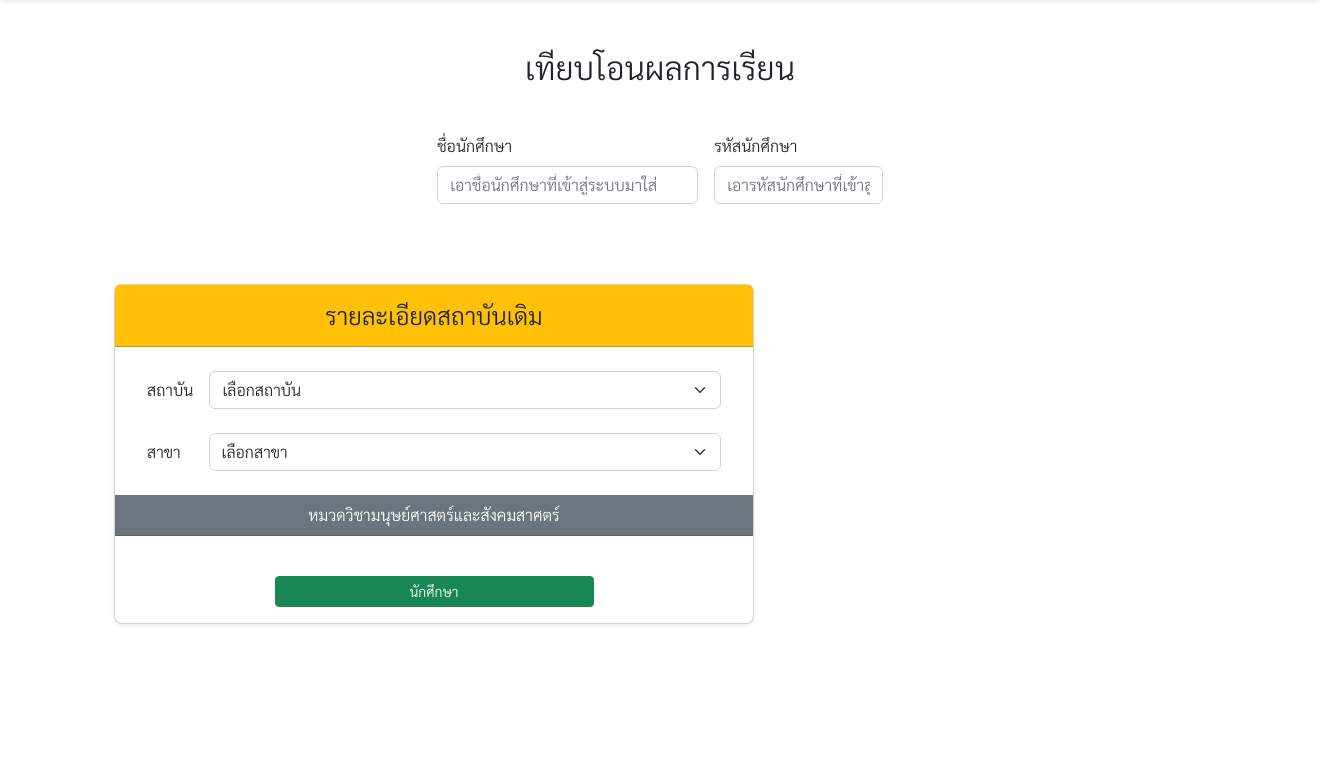
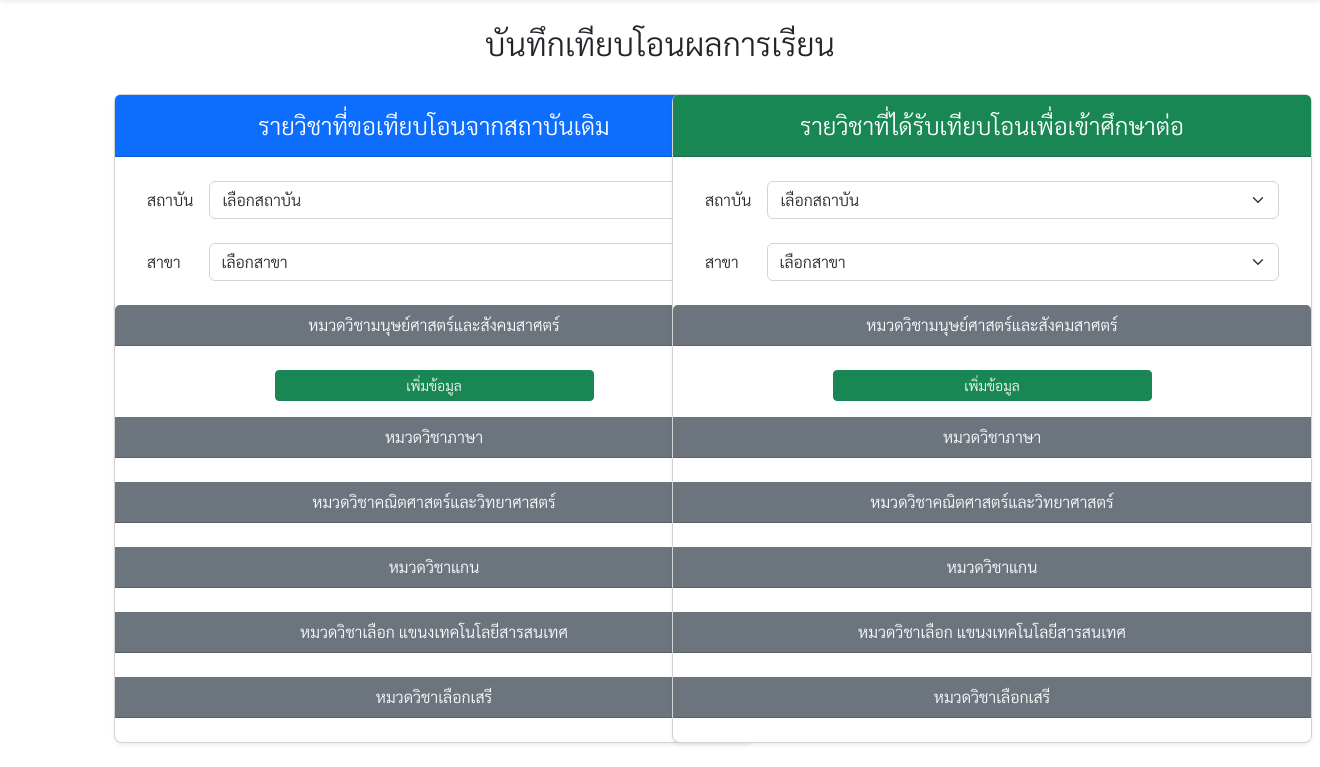
Before and after one commit to pattadon14/WebTranferPJ, a Django app: page /Stu_Tranfer/ in a window 1320 px wide. Shown: the part 83-850 px from the top of the page. Before the commit the page ends 708 px from the top, so only its background shows below. Run offline with Django 4.2, Linux system fonts and the light colour scheme.

Commit message:
Update Student V.1

```diff
--- a/templates/Admin_Edit_Course.html
+++ b/templates/Admin_Edit_Course.html
@@ -9,7 +9,7 @@
         {% csrf_token %}
 
         <div class="py-4 text-left">
-            <h2>จัดการหลักสูตร</h2>
+            <h2>แก้ไขหลักสูตร</h2>
         </div>
         <div class="row">
             <div class="col-md-4">
--- a/templates/Student_SaveTranfer.html
+++ b/templates/Student_SaveTranfer.html
@@ -8,27 +8,15 @@
     <form action="#" method="POST">
         {% csrf_token %}
 
-        <div class="py-5">
-            <center><h2 class="mb-5">เทียบโอนผลการเรียน</h2>
-            <div class="row g-3 justify-content-center mb-3 ">
-                <div class="col-sm-3 text-start mb-3">
-                    <label for="title" class="form-label">ชื่อนักศึกษา</label>
-                    <input type="text" class="form-control" id="#" name = "#" placeholder="เอาชื่อนักศึกษาที่เข้าสู่ระบบมาใส่" >
+        <div class="py-4 text-center">
+            <h2>บันทึกเทียบโอนผลการเรียน</h2>
         </div>
-                <div class="col-sm-2 text-start mb-3">
-                    <label for="title" class="form-label">รหัสนักศึกษา</label>
-                    <input type="text" class="form-control" id="#" name = "#" placeholder="เอารหัสนักศึกษาที่เข้าสู่ระบบมาใส่" >
-                </div>
-            </div></center>
-        </div>
-    </form>
 
-    <main>
-        <div class="row row-cols-2 row-cols-md-3 mb-3 text-center">
+        <div class="row row-cols-2 row-cols text-center">
             <div class="col">
                 <div class="card mb-4 rounded-3 shadow-sm " style="width:40rem;">
-                    <div class="card-header py-3 bg-warning mb-4">
-                        <center><h4 class="my-0 fw-normal ">รายละเอียดสถาบันเดิม</h4></center>
+                    <div class="card-header py-3 bg-primary text-white mb-4">
+                        <center><h4 class="my-0 fw-normal ">รายวิชาที่ขอเทียบโอนจากสถาบันเดิม</h4></center>
                     </div>
                     <div class="row g-3 align-items-center mx-4 mb-4">
                         <div class="col-auto">
@@ -56,13 +44,14 @@
                             </select>
                         </div>
                     </div>
+                    <div>
                         <div class="card-header py-2 bg-secondary mb-4">
                             <center><span class="my-0 fw-normal text-white">หมวดวิชามนุษย์ศาสตร์และสังคมสาศตร์</span></center>
                         </div>
                         <form class="mb-3" id="myForm" >
                             <!-- ตำแหน่งสำหรับแทรกช่องใส่ข้อมูล -->
                         </form>
-                    <center><button class="w-50 btn btn-sm btn-success mb-3" onclick="addInput()">นักศึกษา</button></center>
+                        <center><button class="w-50 btn btn-sm btn-success mb-3" onclick="addInput()">เพิ่มข้อมูล</button></center>
 
                             <script>
                                 function addInput() {
@@ -72,11 +61,104 @@
                                 }
                             </script>
 
+                        <div class="card-header py-2 bg-secondary mb-4">
+                            <center><span class="my-0 fw-normal text-white">หมวดวิชาภาษา</span></center>
+                        </div>
+
+                        <div class="card-header py-2 bg-secondary mb-4">
+                            <center><span class="my-0 fw-normal text-white">หมวดวิชาคณิตศาสตร์และวิทยาศาสตร์</span></center>
+                        </div>
+
+                        <div class="card-header py-2 bg-secondary mb-4">
+                            <center><span class="my-0 fw-normal text-white">หมวดวิชาแกน</span></center>
+                        </div>
+
+                        <div class="card-header py-2 bg-secondary mb-4">
+                            <center><span class="my-0 fw-normal text-white">หมวดวิชาเลือก แขนงเทคโนโลยีสารสนเทศ</span></center>
+                        </div>
+
+                        <div class="card-header py-2 bg-secondary mb-4">
+                            <center><span class="my-0 fw-normal text-white">หมวดวิชาเลือกเสรี</span></center>
+                        </div>
+
                         {% comment %} <input type="submit" value="ลงทะเบียน" class="w-100 btn btn-lg btn-success"> {% endcomment %}
                     </div>
                 </div>
+            </div>
+            <div class="col">
+                <div class="card mb-4 rounded-3 shadow-sm " style="width:40rem;">
+                    <div class="card-header py-3 bg-success text-white mb-4">
+                        <center><h4 class="my-0 fw-normal ">รายวิชาที่ได้รับเทียบโอนเพื่อเข้าศึกษาต่อ</h4></center>
+                    </div>
+                    <div class="row g-3 align-items-center mx-4 mb-4">
+                        <div class="col-auto">
+                          <label for="title" class="col-form-label">สถาบัน</label>
+                        </div>
+                        <div class="col">
+                            <select class="form-select" id="Coll_name" name="Coll_name" required="">
+                                <option value="">เลือกสถาบัน</option>
+                                {% for college in colleges %}
+                                <option value="{{college.id}}">{{college.C_name}}</option>
+                                {% endfor %}
+                            </select>
+                        </div>
+                    </div>
+                    <div class="row g-3 align-items-center mx-4 mb-4">
+                        <div class="col-auto">
+                          <label for="title" class="col-form-label">สาขา &nbsp;&nbsp;</label>
+                        </div>
+                        <div class="col">
+                            <select class="form-select" id="Coll_name" name="Coll_name" required="">
+                                <option value="">เลือกสาขา</option>
+                                {% for college in colleges %}
+                                <option value="{{college.id}}">{{college.C_name}}</option>
+                                {% endfor %}
+                            </select>
+                        </div>
+                    </div>
+                    <div>
+                        <div class="card-header py-2 bg-secondary mb-4">
+                            <center><span class="my-0 fw-normal text-white">หมวดวิชามนุษย์ศาสตร์และสังคมสาศตร์</span></center>
+                        </div>
+                        <form class="mb-3" id="myForm" >
+                            <!-- ตำแหน่งสำหรับแทรกช่องใส่ข้อมูล -->
+                        </form>
+                        <center><button class="w-50 btn btn-sm btn-success mb-3" onclick="addInput()">เพิ่มข้อมูล</button></center>
 
-    </main>
+                            <script>
+                                function addInput() {
+                                var form = document.getElementById("myForm");
+                                var input = document.createElement("input");
+                                form.appendChild(input);
+                                }
+                            </script>
+
+                        <div class="card-header py-2 bg-secondary mb-4">
+                            <center><span class="my-0 fw-normal text-white">หมวดวิชาภาษา</span></center>
+                        </div>
+
+                        <div class="card-header py-2 bg-secondary mb-4">
+                            <center><span class="my-0 fw-normal text-white">หมวดวิชาคณิตศาสตร์และวิทยาศาสตร์</span></center>
+                        </div>
+
+                        <div class="card-header py-2 bg-secondary mb-4">
+                            <center><span class="my-0 fw-normal text-white">หมวดวิชาแกน</span></center>
+                        </div>
+
+                        <div class="card-header py-2 bg-secondary mb-4">
+                            <center><span class="my-0 fw-normal text-white">หมวดวิชาเลือก แขนงเทคโนโลยีสารสนเทศ</span></center>
+                        </div>
+
+                        <div class="card-header py-2 bg-secondary mb-4">
+                            <center><span class="my-0 fw-normal text-white">หมวดวิชาเลือกเสรี</span></center>
+                        </div>
+
+                        {% comment %} <input type="submit" value="ลงทะเบียน" class="w-100 btn btn-lg btn-success"> {% endcomment %}
+                    </div>
+                </div>
+            </div>
+        </div>
+    </form>
 
 
 {% endblock content %}
```
Lines whose indentation alone changed are shown as unchanged.
